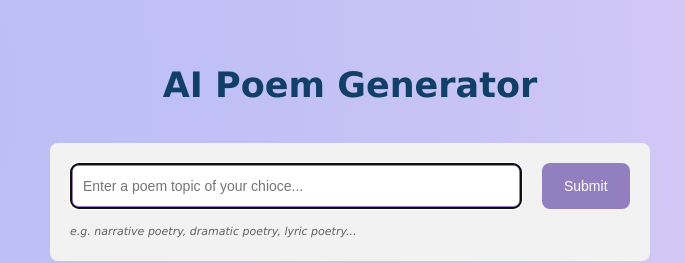
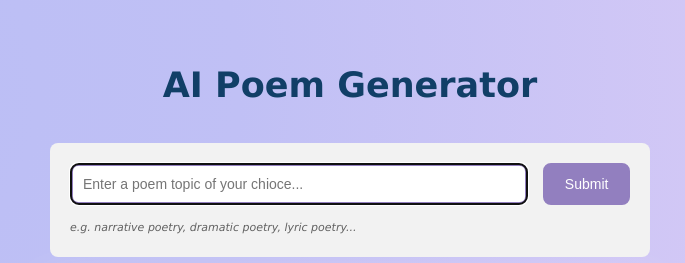
Before and after one commit to Hope-coding/poem-generator, a plain HTML site: page index.html in a window 1280 px wide. Shown: the top 263 px of the page, without its empty margins (290-975 px from the left). Drawn offline with nearby package versions, Linux system fonts and the light colour scheme.

Commit message:
updating css styling

```diff
--- a/src/style.css
+++ b/src/style.css
@@ -44,17 +44,20 @@ body {
   .submit-button {
     font-size: 14px;
     width: 140px;
-    border: none;
+    border: 2px solid  #927fbf;
     color: white;
-    margin-left: 20px;
+    margin-left: 15px;
     border-radius: 8px;
-    padding: 15px;
+    padding: 10px;
     background-color: #927fbf;
   }
 
-  .submit-button hover {
-    color: aqua;
-  }
+.submit-button:hover{
+    background-color: #f2f2f2;
+    color:  #927fbf;
+    border:  2px solid  #927fbf;
+    cursor: pointer;
+}
 
   .poem {
     font-size: 14px;
```
